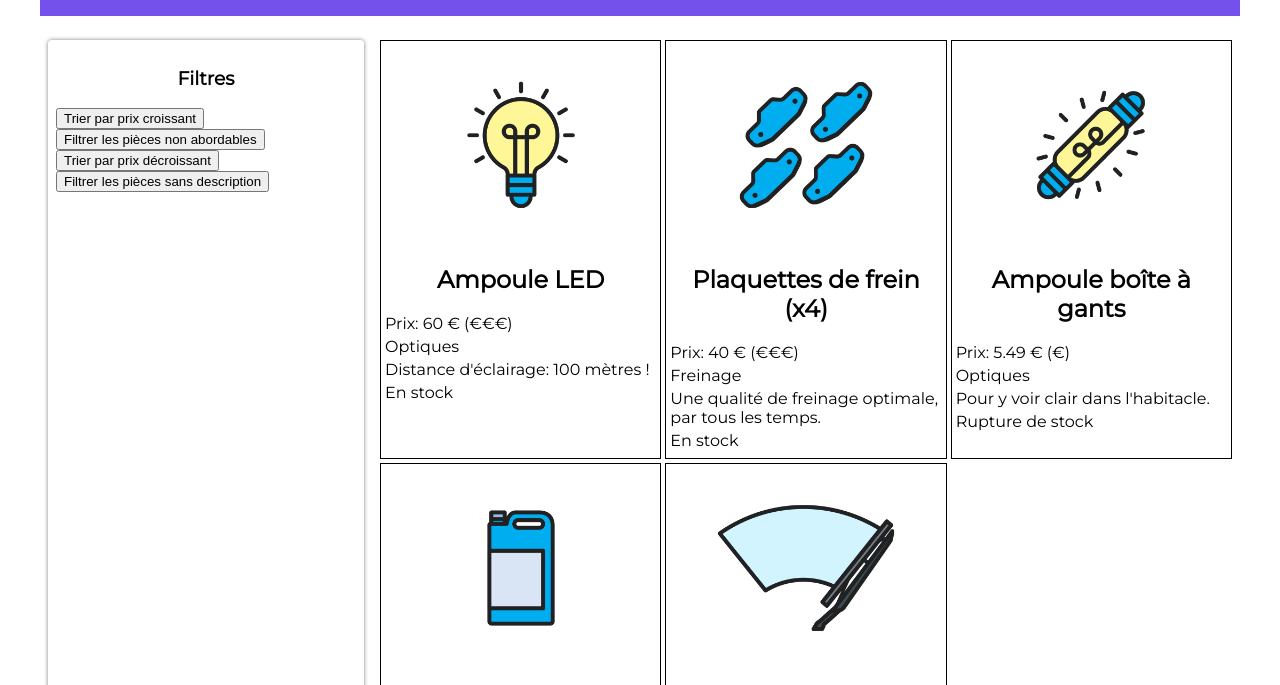
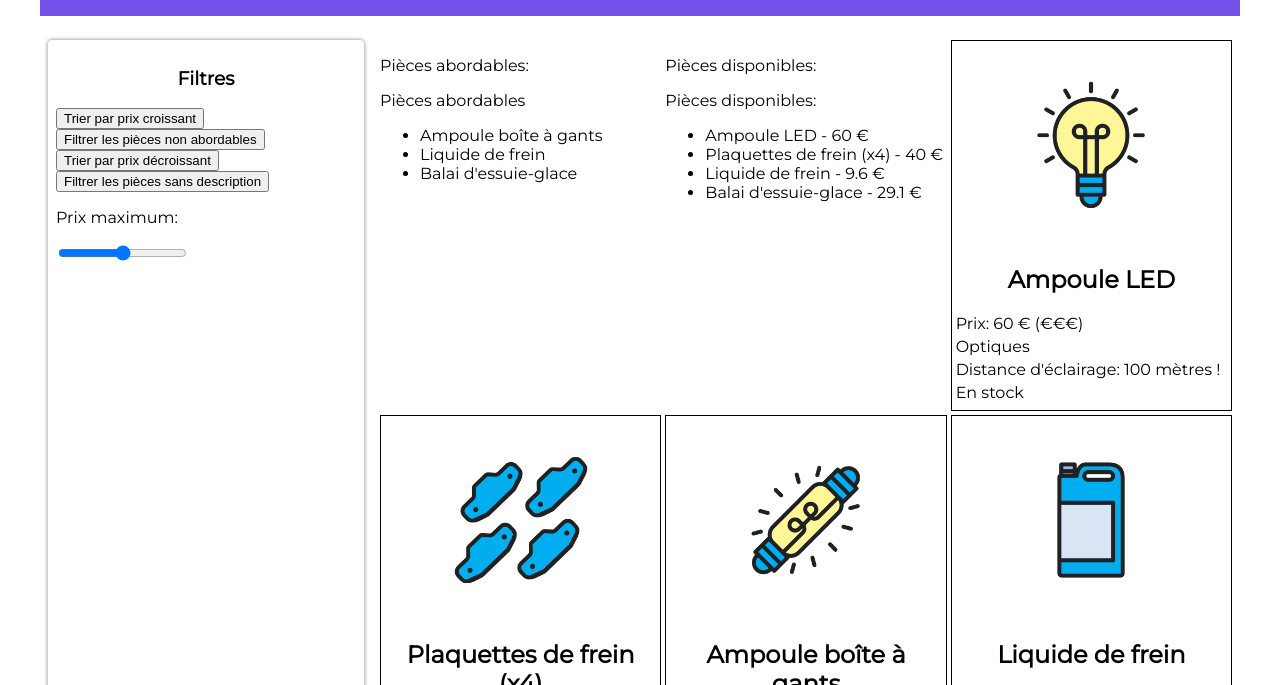
Before and after one commit to Phanttoms/Cours-JS-Dynamique, a website: page index.html in a window 1280 px wide. Shown: the part 98-783 px from the top of the page. Drawn offline with Linux system fonts and the light colour scheme.

Commit message:
ajout-interaction

```diff
--- a/index.html
+++ b/index.html
@@ -24,10 +24,20 @@
 			<button class="btn-decroissant">Trier par prix décroissant</button>
 			<br>
 			<button class="btn-nodesc">Filtrer les pièces sans description</button>
+			<br>
+			<p>Prix maximum:</p>
+			<input type="range" name="prix-max" id="prix-max" min="0" max="60" step="5">
 		</section>
 
 		<!-- Fiches produits -->
 		<section class="fiches">
+			<!-- Code ajouté -->
+			<div class="abordables">
+				<p>Pièces abordables:</p>
+			</div>
+			<div class="disponibles">
+				<p>Pièces disponibles:</p>
+			</div>
 		</section>
 	</main>
 </body>
--- a/pieces.js
+++ b/pieces.js
@@ -2,6 +2,7 @@
 const reponse = await fetch("pieces-autos.json");
 const pieces = await reponse.json();
 
+function genererPieces(pieces) {
 	for (let i = 0; i < pieces.length; i++) {
 		const article = pieces[i];
 		// Récupération de l'élément du DOM qui accueillera les fiches
@@ -38,21 +39,110 @@ for (let i = 0; i < pieces.length; i++) {
 		pieceElement.appendChild(descriptionElement);
 		pieceElement.appendChild(stockElement);
 	}
+}
 
+genererPieces(pieces);
+
+//gestion des bouttons
 const boutonTrier = document.querySelector(".btn-trier");
+
 boutonTrier.addEventListener("click", function () {
 	const piecesOrdonnees = Array.from(pieces);
 	piecesOrdonnees.sort(function (a, b) {
 		return a.prix - b.prix;
 	});
-	console.log(piecesOrdonnees);
+	document.querySelector(".fiches").innerHTML = "";
+	genererPieces(piecesOrdonnees);
 });
 
-const boutonFilter = document.querySelector(".btn-filtrer");
+const boutonFiltrer = document.querySelector(".btn-filtrer");
 
-boutonFilter.addEventListener("click", function () {
+boutonFiltrer.addEventListener("click", function () {
 	const piecesFiltrees = pieces.filter(function (piece) {
 		return piece.prix <= 35;
 	});
-	console.log(piecesFiltrees);
+	document.querySelector(".fiches").innerHTML = "";
+	genererPieces(piecesFiltrees);
 });
+
+//Correction Exercice
+const boutonDecroissant = document.querySelector(".btn-decroissant");
+
+boutonDecroissant.addEventListener("click", function () {
+	const piecesOrdonnees = Array.from(pieces);
+	piecesOrdonnees.sort(function (a, b) {
+		return b.prix - a.prix;
+	});
+	document.querySelector(".fiches").innerHTML = "";
+	genererPieces(piecesOrdonnees);
+});
+
+const boutonNoDescription = document.querySelector(".btn-nodesc");
+
+boutonNoDescription.addEventListener("click", function () {
+	const piecesFiltrees = pieces.filter(function (piece) {
+		return piece.description;
+	});
+	document.querySelector(".fiches").innerHTML = "";
+	genererPieces(piecesFiltrees);
+});
+
+const noms = pieces.map((piece) => piece.nom);
+for (let i = pieces.length - 1; i >= 0; i--) {
+	if (pieces[i].prix > 35) {
+		noms.splice(i, 1);
+	}
+}
+console.log(noms);
+//Création de l'en-tête
+
+const pElement = document.createElement("p");
+pElement.innerText = "Pièces abordables";
+//Création de la liste
+const abordablesElements = document.createElement("ul");
+//Ajout de chaque nom à la liste
+for (let i = 0; i < noms.length; i++) {
+	const nomElement = document.createElement("li");
+	nomElement.innerText = noms[i];
+	abordablesElements.appendChild(nomElement);
+}
+// Ajout de l'en-tête puis de la liste au bloc résultats filtres
+document
+	.querySelector(".abordables")
+	.appendChild(pElement)
+	.appendChild(abordablesElements);
+
+//Code Exercice
+const nomsDisponibles = pieces.map((piece) => piece.nom);
+const prixDisponibles = pieces.map((piece) => piece.prix);
+
+for (let i = pieces.length - 1; i >= 0; i--) {
+	if (pieces[i].disponibilite === false) {
+		nomsDisponibles.splice(i, 1);
+		prixDisponibles.splice(i, 1);
+	}
+}
+
+const disponiblesElement = document.createElement("ul");
+
+for (let i = 0; i < nomsDisponibles.length; i++) {
+	const nomElement = document.createElement("li");
+	nomElement.innerText = `${nomsDisponibles[i]} - ${prixDisponibles[i]} €`;
+	disponiblesElement.appendChild(nomElement);
+}
+
+const pElementDisponible = document.createElement("p");
+pElementDisponible.innerText = "Pièces disponibles:";
+document
+	.querySelector(".disponibles")
+	.appendChild(pElementDisponible)
+	.appendChild(disponiblesElement);
+
+const inputPrixMax = document.querySelector("#prix-max");
+inputPrixMax.addEventListener("input", function () {
+	const piecesFiltrees = pieces.filter(function (piece) {
+		return piece.prix <= inputPrixMax.value;
+	});
+	document.querySelector(".fiches").innerHTML = "";
+	genererPieces(piecesFiltrees);
+});
```
Lines whose indentation alone changed are shown as unchanged.
